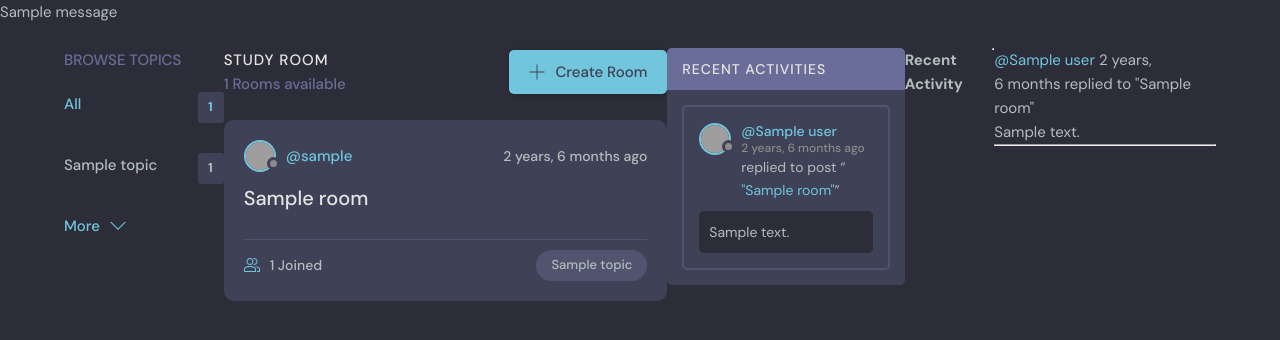
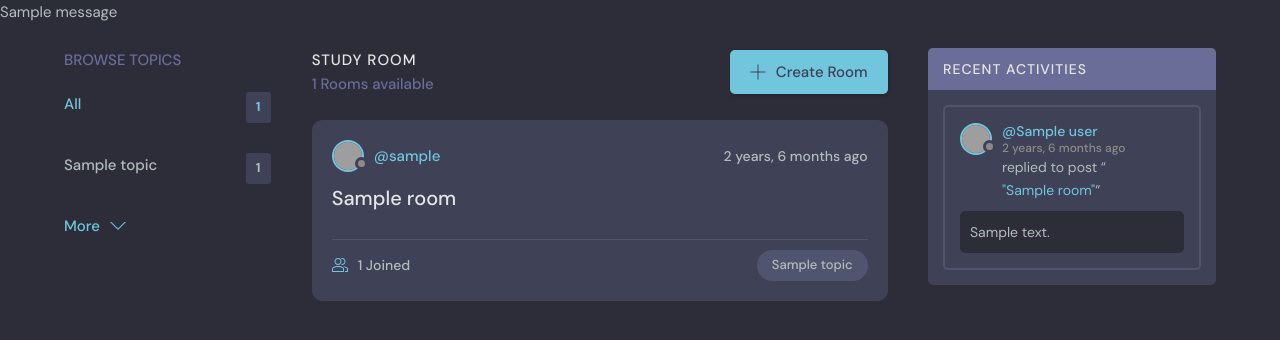
Before and after one commit to Megidd/studybud, a Django app: template base/templates/base/home.html in a window 1280 px wide. Shown: the part 76-416 px from the top of the page. Run offline with Django 4.2, Linux system fonts and the light colour scheme; the template is opened without the code that fills it: most values are stand-ins (such as "Sample title", 1, 10 or a date in 2020); one stand-in notice (Sample message) is shown; grey boxes are pictures that could not be loaded.

Commit message:
Remove old template

```diff
--- a/base/templates/base/activity_component.html
+++ b/base/templates/base/activity_component.html
@@ -38,19 +38,3 @@
     </div>
     {% endfor %}
   </div>
-
-
-
-<h3>Recent Activity</h3>
-<hr>
-{% for message in rooms_messages %}
-<div>
-    <small><a href="{% url 'user-profile' message.user.id %}">@{{message.user}}</a> {{message.created|timesince}}</small>
-    <small>replied to "{{message.room}}"</small>
-    <p>{{message}}</p>
-    {% if request.user == message.user %}
-    <a href="{% url 'delete-message' message.id %}">Delete</a>
-    {% endif %}
-    <hr>
-</div>
-{% endfor %}
```
